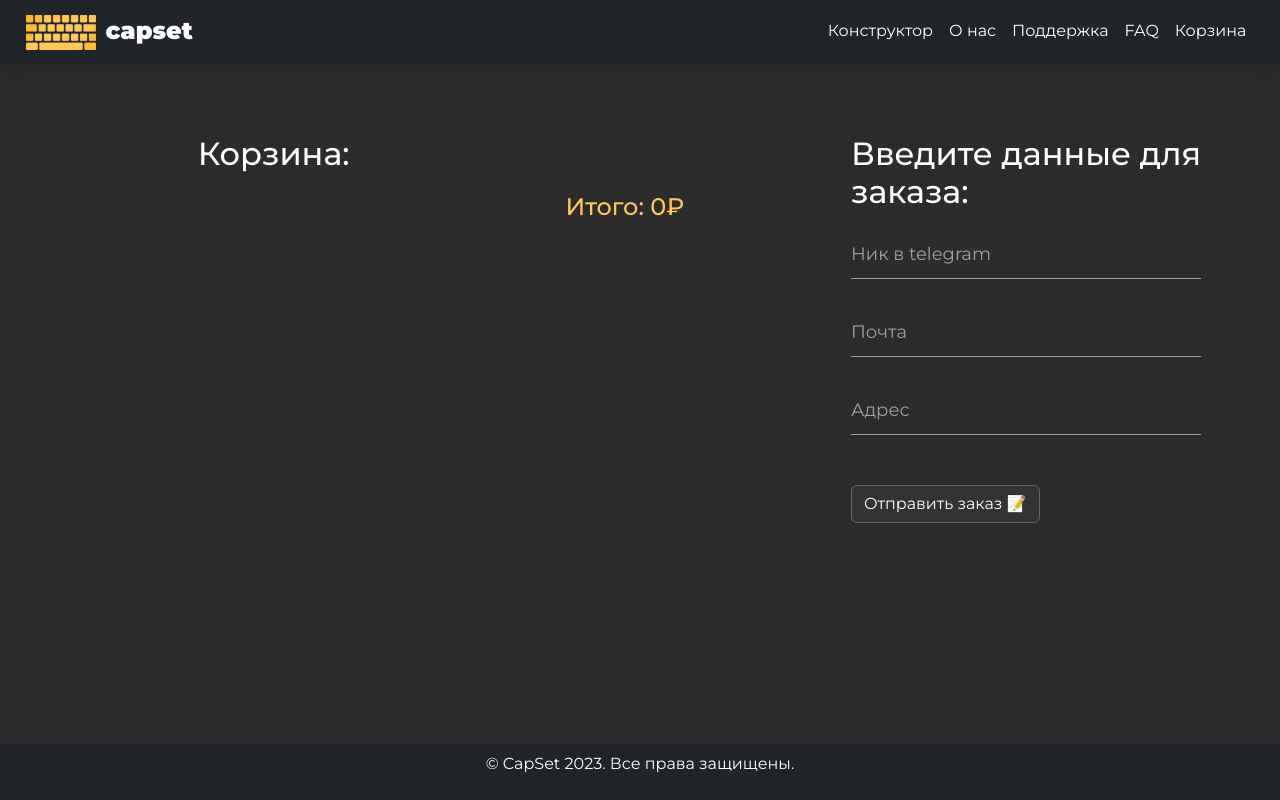
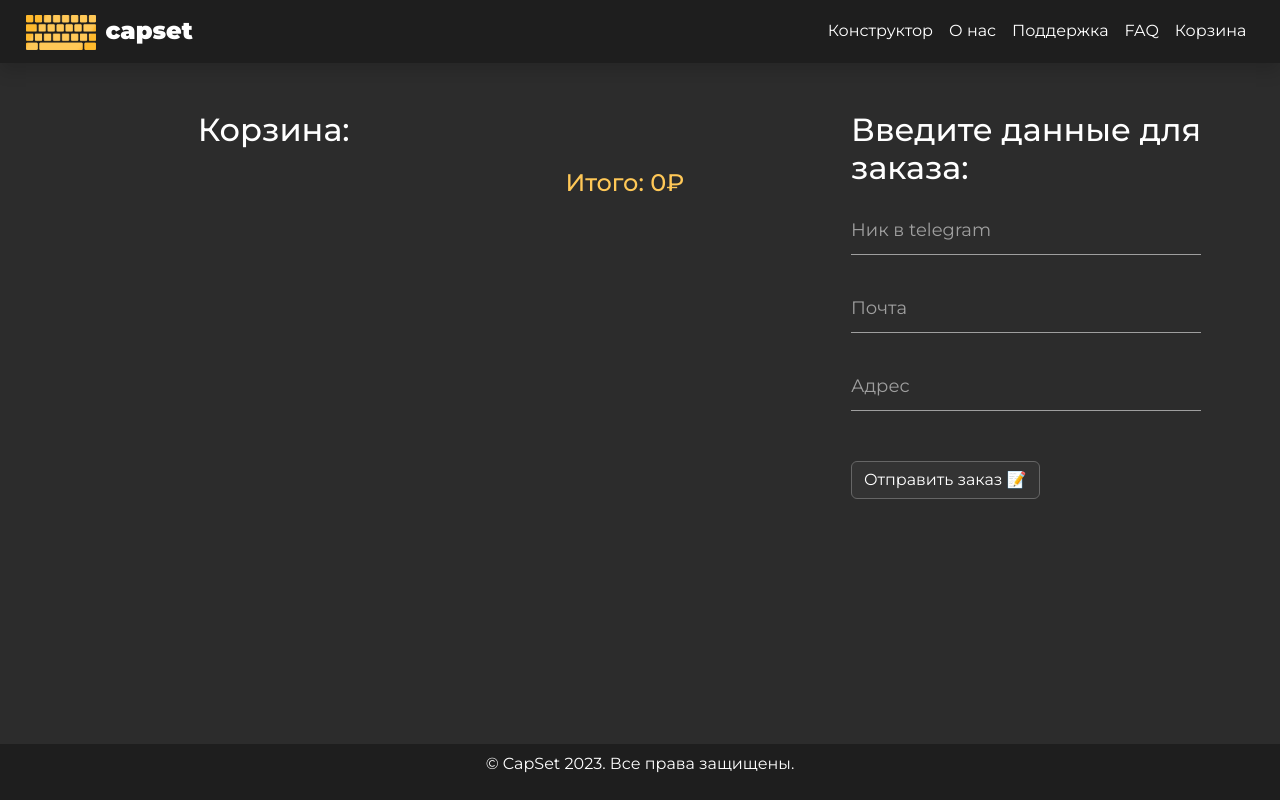
Before and after one commit to notkik8/capset, a Flask app: page /cart in a window 1280 px wide. Run offline with Flask 3, Linux system fonts and the light colour scheme.

Commit message:
Создал base.html

```diff
--- a/templates/base.html
+++ b/templates/base.html
@@ -5,13 +5,16 @@
   <meta name="viewport" content="width=device-width, initial-scale=1.0">
   <title>CapSet</title>
   <!-- Подключение иконки -->
-  <link rel="icon" href="static\img\capset.ico" type="image/x-icon">
-  <link rel="shortcut icon" href="static\img\capset.ico" type="image/x-icon">
+  <link rel="stylesheet" href="https://cdnjs.cloudflare.com/ajax/libs/font-awesome/6.2.0/css/all.min.css">
+  <link rel="shortcut icon" href="static/img/ico/favicon.ico" type="image/x-icon">
+  <link rel="icon" href="static/img/ico/favicon.ico" type="image/x-icon">
   <!-- Подключение стилей Bootstrap 5.3.0 -->
   <link rel="stylesheet" href="https://cdn.jsdelivr.net/npm/bootstrap@5.3.0/dist/css/bootstrap.min.css">
   <!-- Подключение стилей из отдельного файла -->
   <link rel="stylesheet" href="/static/css/styles.css">
   <!-- Подключение выбранного шрифта -->
+  <link rel="stylesheet" href="https://fonts.googleapis.com/css2?family=Material+Symbols+Outlined:opsz,wght,FILL,GRAD@24,400,0,0" />
+  <link rel="stylesheet" type="text/css" href="styles.css">
   <link rel="preconnect" href="https://fonts.googleapis.com">
   <link rel="preconnect" href="https://fonts.gstatic.com" crossorigin>
   <link href="https://fonts.googleapis.com/css2?family=Montserrat:wght@100;300;400;500;600;700;800;900&display=swap" rel="stylesheet">
@@ -19,7 +22,7 @@
 <body>
 
   <!-- Навигационное меню -->
-  <nav class="navbar navbar-expand-lg navbar-dark bg-dark shadow">
+  <nav class="navbar navbar-expand-lg navbar-dark shadow" style="background-color: rgb(30, 30, 30);">
     <!-- Заменяем текстовую ссылку на тег img с путем к изображению -->
     <a class="navbar-brand" href="/"><img src="/static/img/capset.png" alt="CapSet">capset</a>
 
@@ -37,7 +40,7 @@
           <a class="nav-link" href="/about">О нас</a>
         </li>
         <li class="nav-item">
-          <a class="nav-link" href="https://t.me/capsetforu">Поддержка</a>
+          <a class="nav-link" href="https://t.me/capsetsupport">Поддержка</a>
         </li>
         <li class="nav-item">
           <a class="nav-link" href="/faq">FAQ</a>
@@ -50,12 +53,12 @@
   </nav>
 
   <!-- Контент вашей страницы здесь -->
-  <main class="main-content text-white rounded p-4 my-4">
+  <main class="main-content text-white rounded my-4">
     {% block content %}{% endblock %}
   </main>
 
   <!-- Футер -->
-  <footer class="bg-dark py-2">
+  <footer class="py-2" style="background-color: rgb(30, 30, 30);">
     <div class="container text-center text-white">
       <p>&copy; CapSet 2023. Все права защищены.</p>
     </div>
```
